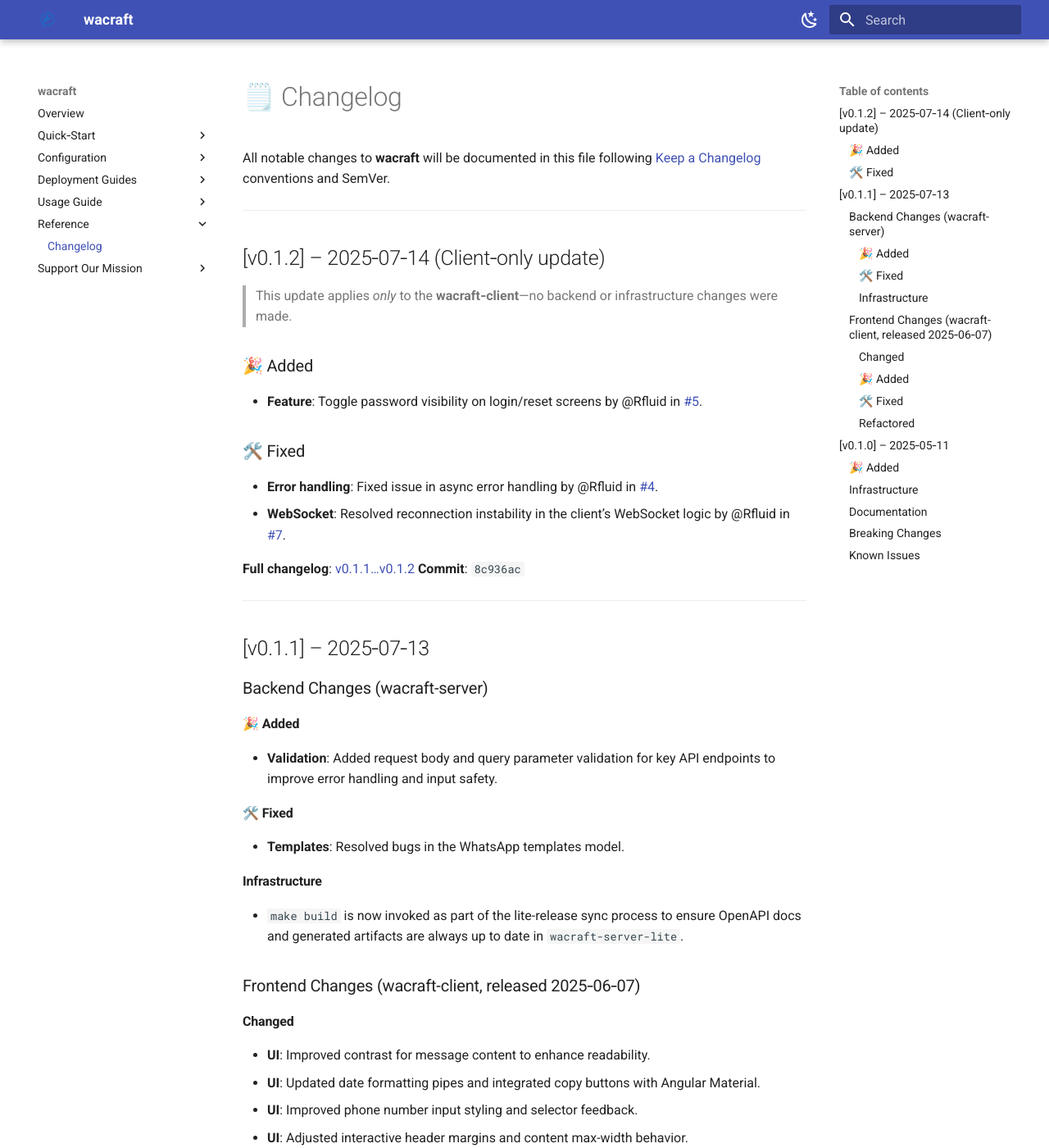
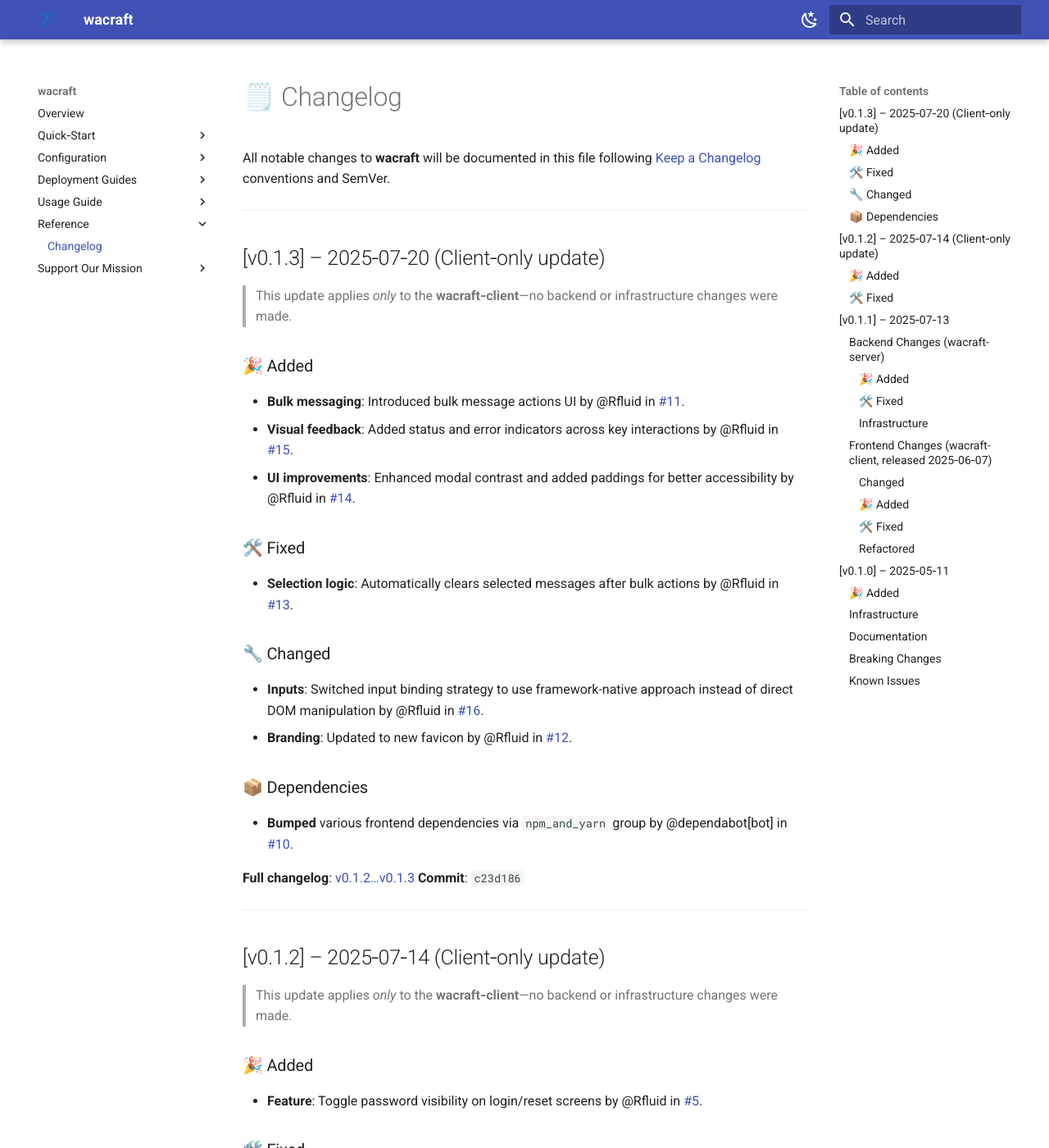
Before and after one commit to Astervia/wacraft, an MkDocs documentation site: the page built from docs/reference/changelog.md, in a window 1280 px wide and 1400 px high. Shown: the whole window at 82% size. Built offline with MkDocs 1.6.1 and Material for MkDocs 9.7.7, drawn with Linux system fonts in a browser that asks for light colours.

Commit message:
feature(`changelog`): `v0.1.3`

```diff
--- a/docs/reference/changelog.md
+++ b/docs/reference/changelog.md
@@ -2,6 +2,34 @@
 
 All notable changes to **wacraft** will be documented in this file following
 [Keep a Changelog](https://keepachangelog.com/) conventions and SemVer.
+
+---
+
+## \[v0.1.3] – 2025‑07‑20 (Client‑only update)
+
+> This update applies _only_ to the **wacraft‑client**—no backend or infrastructure changes were made.
+
+### 🎉 Added
+
+- **Bulk messaging**: Introduced bulk message actions UI by @Rfluid in [#11](https://github.com/Astervia/wacraft-client/pull/11).
+- **Visual feedback**: Added status and error indicators across key interactions by @Rfluid in [#15](https://github.com/Astervia/wacraft-client/pull/15).
+- **UI improvements**: Enhanced modal contrast and added paddings for better accessibility by @Rfluid in [#14](https://github.com/Astervia/wacraft-client/pull/14).
+
+### 🛠️ Fixed
+
+- **Selection logic**: Automatically clears selected messages after bulk actions by @Rfluid in [#13](https://github.com/Astervia/wacraft-client/pull/13).
+
+### 🔧 Changed
+
+- **Inputs**: Switched input binding strategy to use framework-native approach instead of direct DOM manipulation by @Rfluid in [#16](https://github.com/Astervia/wacraft-client/pull/16).
+- **Branding**: Updated to new favicon by @Rfluid in [#12](https://github.com/Astervia/wacraft-client/pull/12).
+
+### 📦 Dependencies
+
+- **Bumped** various frontend dependencies via `npm_and_yarn` group by @dependabot\[bot] in [#10](https://github.com/Astervia/wacraft-client/pull/10).
+
+**Full changelog**: [v0.1.2…v0.1.3](https://github.com/Astervia/wacraft-client/compare/v0.1.2...v0.1.3)
+**Commit**: `c23d186`
 
 ---
 
```
